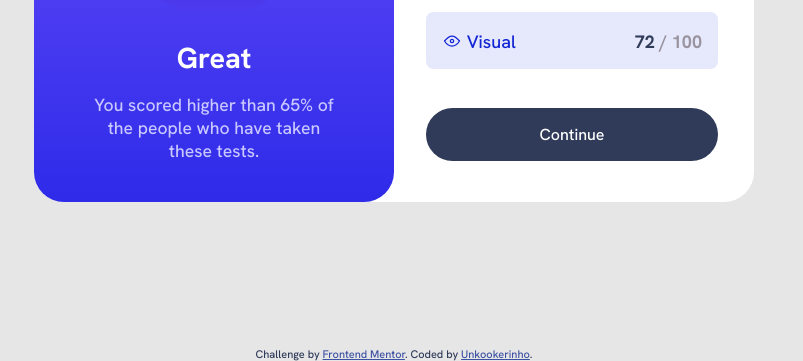
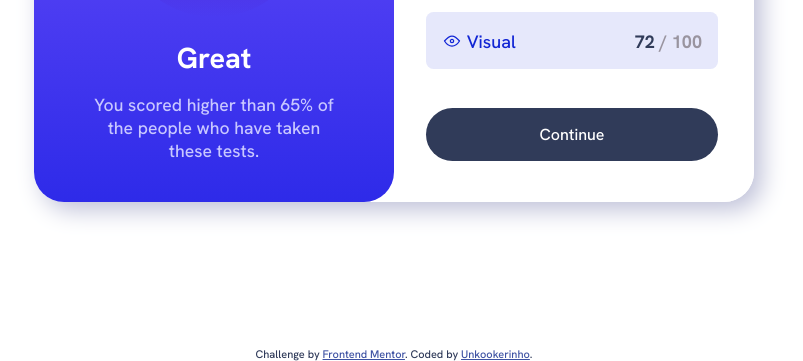
Before and after one commit to Unkookerinho/Results-summary-component-solution, a plain HTML site: page index.html in a window 1280 px wide. Shown: the part 439-800 px from the top of the page, without its empty margins (246-1049 px from the left). Drawn offline with Linux system fonts and the light colour scheme.

Commit message:
visual fix

```diff
--- a/style.css
+++ b/style.css
@@ -9,7 +9,6 @@
 
 /* Body */
 body {
-    background-color: hsla(0, 0%, 90%);
     min-height: 100vh;
 
     display: flex;
@@ -29,6 +28,8 @@ main {
     align-items: center;
     justify-content: center;
     margin: auto;
+    border-radius: 30px;
+    box-shadow: 8px 8px 24px 0px rgb(190, 192, 216);
 }
 
 /*
```
Also changed, not shown: images/screenshot.png.
